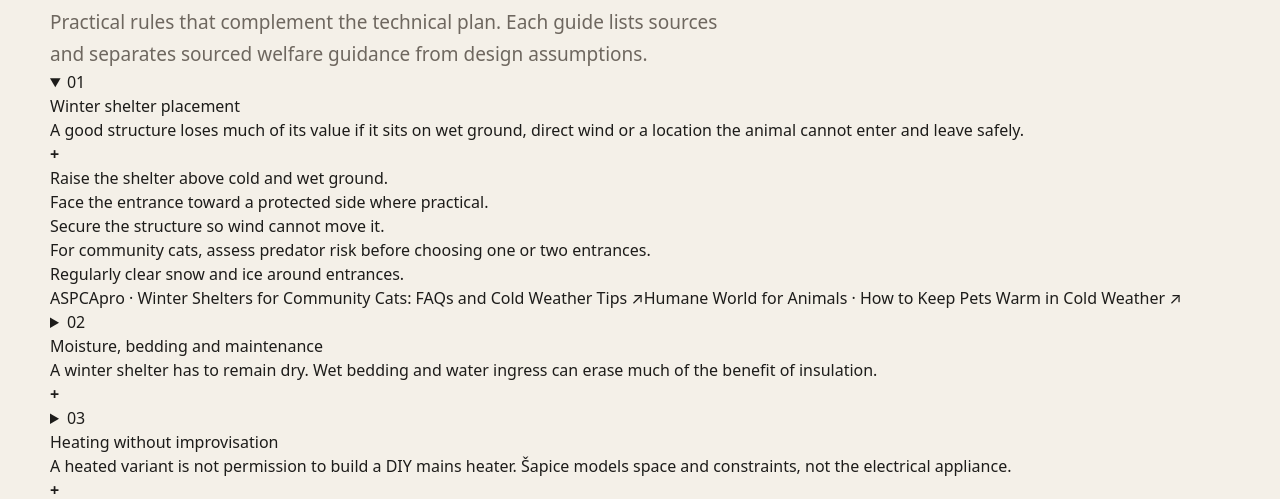
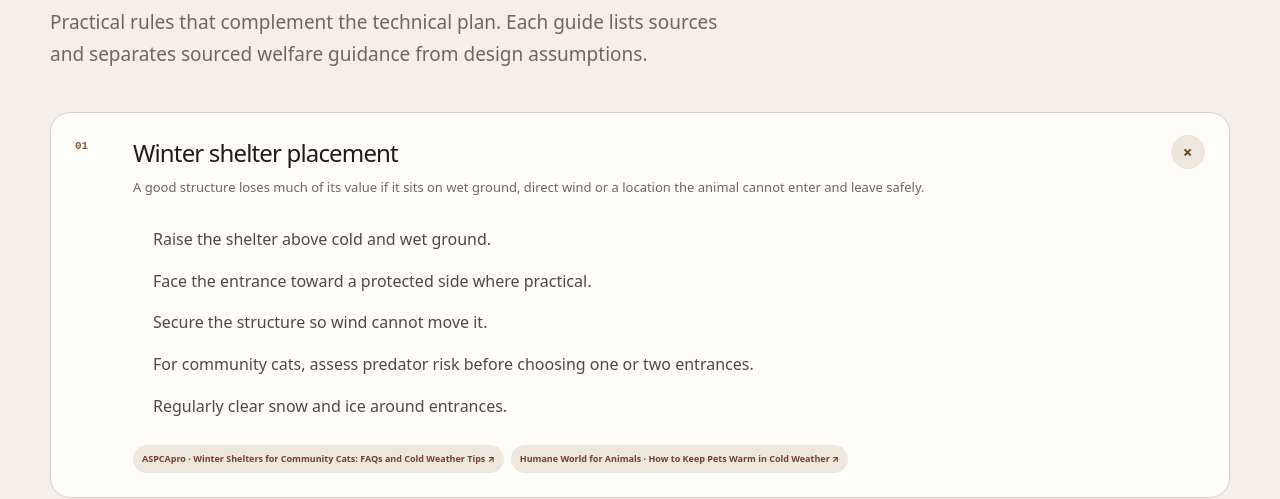
Before and after one commit to zoxknez/sapice, a Next.js app: page /en/guides in a window 1280 px wide. Shown: the part 305-804 px from the top of the page. Built offline with nearby package versions, Linux system fonts and the light colour scheme; no server answers.

Commit message:
style: polish source-backed guide articles

```diff
--- a/src/app/globals.css
+++ b/src/app/globals.css
@@ -1724,3 +1724,86 @@ button { cursor: pointer; }
 @media (max-width: 800px) {
   .operation-layout { grid-template-columns: 1fr; gap: 24px; }
 }
+
+
+.guides-page { min-height: auto; }
+.guide-articles {
+  display: grid;
+  gap: 12px;
+  margin-top: 42px;
+}
+.guide-article {
+  overflow: hidden;
+  border: 1px solid var(--line);
+  border-radius: 20px;
+  background: var(--surface);
+}
+.guide-article summary {
+  display: grid;
+  grid-template-columns: 42px 1fr auto;
+  gap: 16px;
+  align-items: start;
+  padding: 22px 24px;
+  cursor: pointer;
+  list-style: none;
+}
+.guide-article summary::-webkit-details-marker { display: none; }
+.guide-article summary > span {
+  color: var(--accent);
+  font: 800 11px ui-monospace, monospace;
+  padding-top: 5px;
+}
+.guide-article summary h2 {
+  margin: 0 0 6px;
+  font-size: 24px;
+  letter-spacing: -.035em;
+}
+.guide-article summary p {
+  margin: 0;
+  color: var(--muted);
+  line-height: 1.55;
+  font-size: 13px;
+}
+.guide-article summary > strong {
+  width: 34px;
+  height: 34px;
+  display: grid;
+  place-items: center;
+  border-radius: 999px;
+  background: #eee7dc;
+  color: var(--accent-dark);
+  font-size: 18px;
+  transition: transform .16s ease;
+}
+.guide-article[open] summary > strong { transform: rotate(45deg); }
+.guide-article-body {
+  padding: 0 24px 24px 82px;
+}
+.guide-article-body ol {
+  margin: 0;
+  padding-left: 20px;
+  color: #4f4943;
+}
+.guide-article-body li {
+  padding: 8px 0;
+  line-height: 1.6;
+}
+.guide-source-row {
+  display: flex;
+  flex-wrap: wrap;
+  gap: 7px;
+  margin-top: 18px;
+}
+.guide-source-row a {
+  padding: 7px 9px;
+  border-radius: 999px;
+  background: #eee7dc;
+  color: var(--accent-dark);
+  font-size: 9px;
+  font-weight: 760;
+}
+
+@media (max-width: 640px) {
+  .guide-article summary { grid-template-columns: 30px 1fr auto; padding: 18px 16px; gap: 10px; }
+  .guide-article-body { padding: 0 16px 18px 56px; }
+}
```
